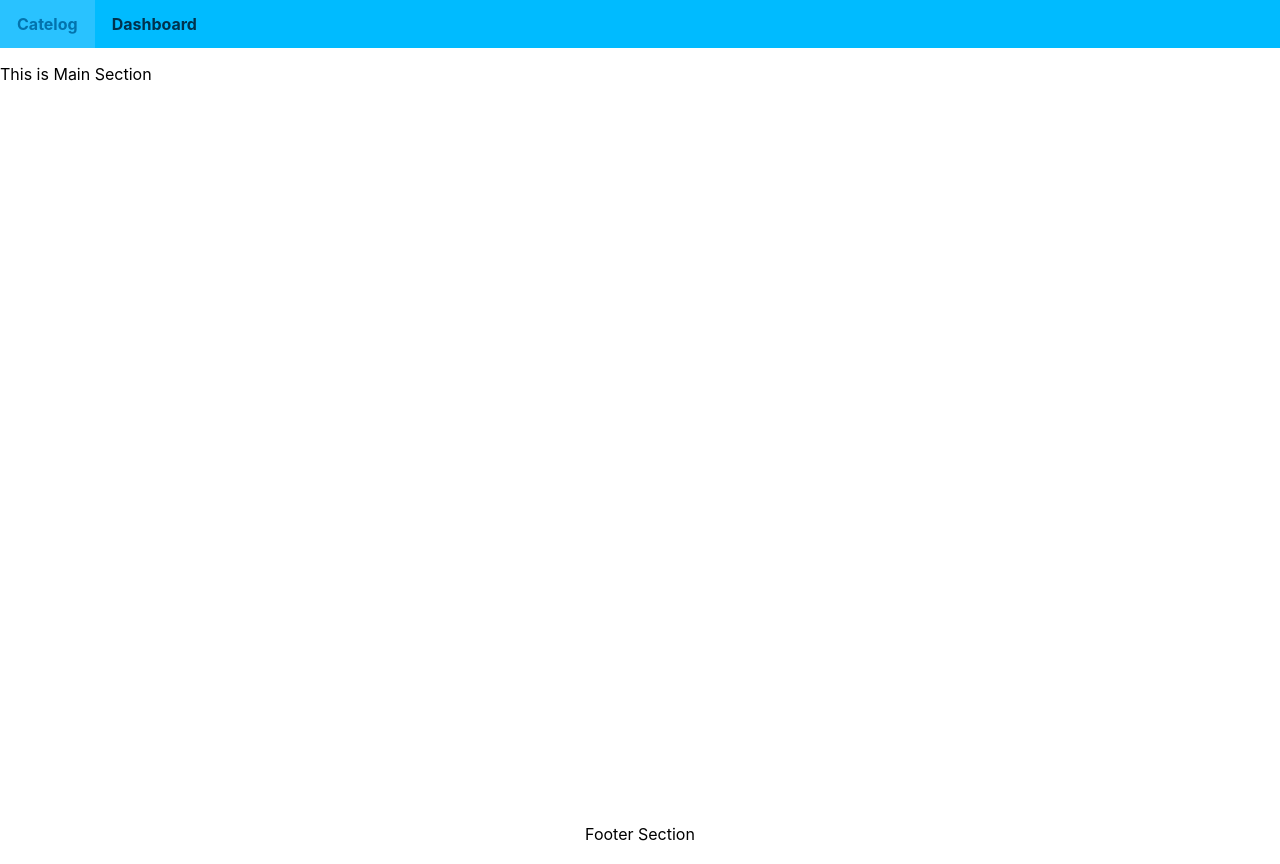
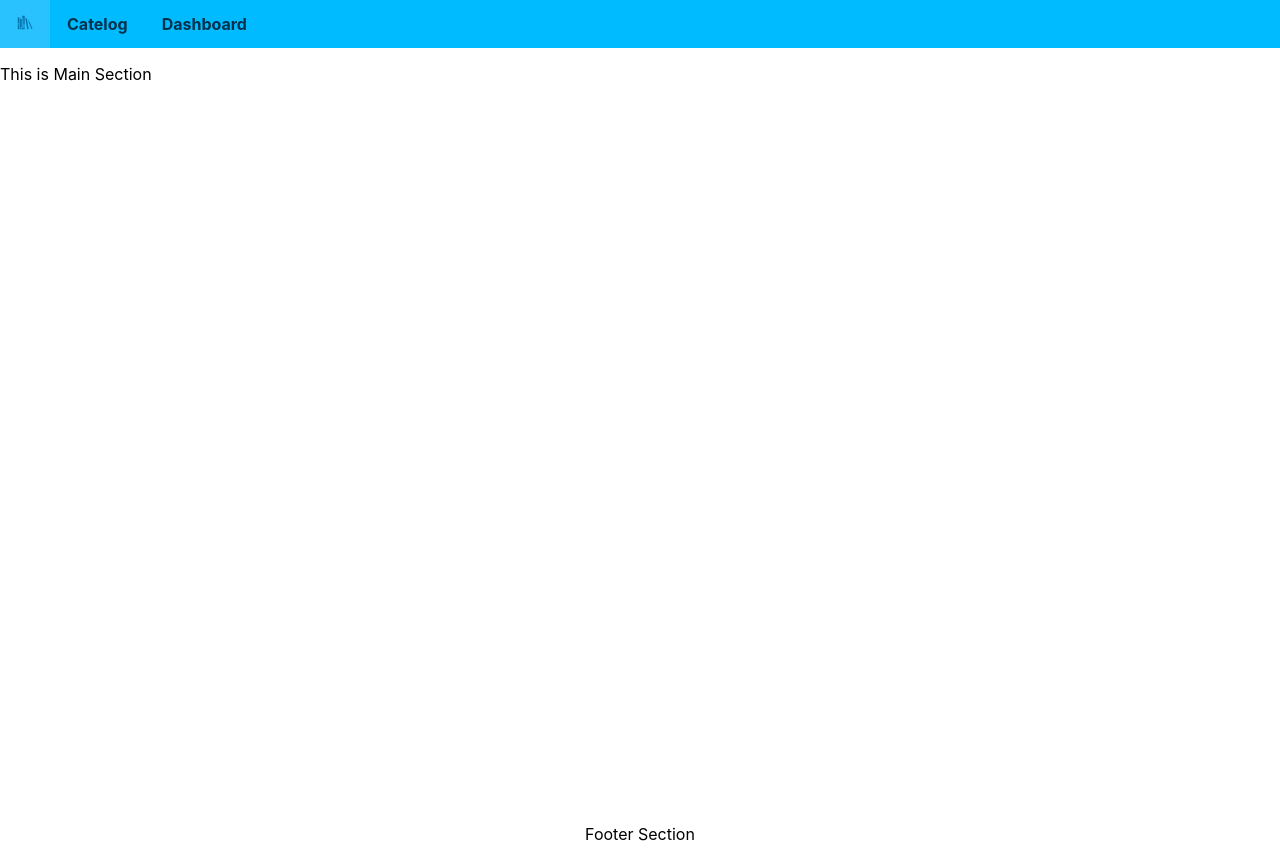
Before and after one commit to deepanjalee/lms, a React (Create React App) app: page / in a window 1280 px wide. Built offline with nearby package versions, Linux system fonts and the light colour scheme.

Commit message:
Icon add

```diff
--- a/src/App.js
+++ b/src/App.js
@@ -1,4 +1,5 @@
 import { ThemeProvider } from "styled-components";
+import { GiBookshelf } from "react-icons/gi";
 
 import { Header, Main,Footer} from "./components/Layouts"
 import {NavBar,NavItem,NavLink} from "./components/NavBar"
@@ -32,6 +33,11 @@ function App() {
 <NavBar>
   <NavItem>
     <NavLink href="#">
+    <GiBookshelf/>
+    </NavLink>
+  </NavItem>
+  <NavItem>
+    <NavLink href="#">
       Catelog
     </NavLink>
   </NavItem>
```
